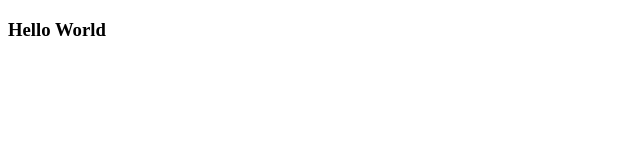
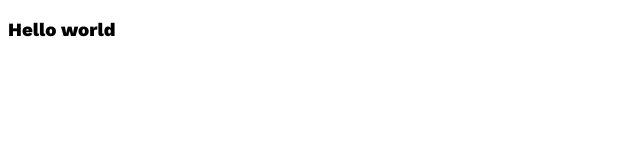
Before and after one commit to Nayem3/g3-architects-website, a plain HTML site: page index.html in a window 1280 px wide. Shown: the full height of the page, 0-640 px from the left. Drawn offline with nearby package versions, Linux system fonts and the light colour scheme.

Commit message:
font is update

```diff
--- a/index.html
+++ b/index.html
@@ -1,14 +1,22 @@
 <!DOCTYPE html>
 <html lang="en">
+
 <head>
     <meta charset="UTF-8">
     <meta name="viewport" content="width=device-width, initial-scale=1.0">
     <title>Document</title>
     <link rel="stylesheet" href="style.css">
+    <link rel="preconnect" href="https://fonts.googleapis.com">
+    <link rel="preconnect" href="https://fonts.gstatic.com" crossorigin>
+    <link href="https://fonts.googleapis.com/css2?family=Work+Sans:wght@400;600;700;800;900&display=swap" rel="stylesheet">
 </head>
+
 <body>
 
-    <h3> Hello World </h3>
+    <h3>Hello world</h3>
+
+
 
 </body>
+
 </html>
--- a/style.css
+++ b/style.css
@@ -0,0 +1,4 @@
+h3{
+    font-weight: 800;
+    font-family: 'Work Sans', sans-serif;
+}
```
